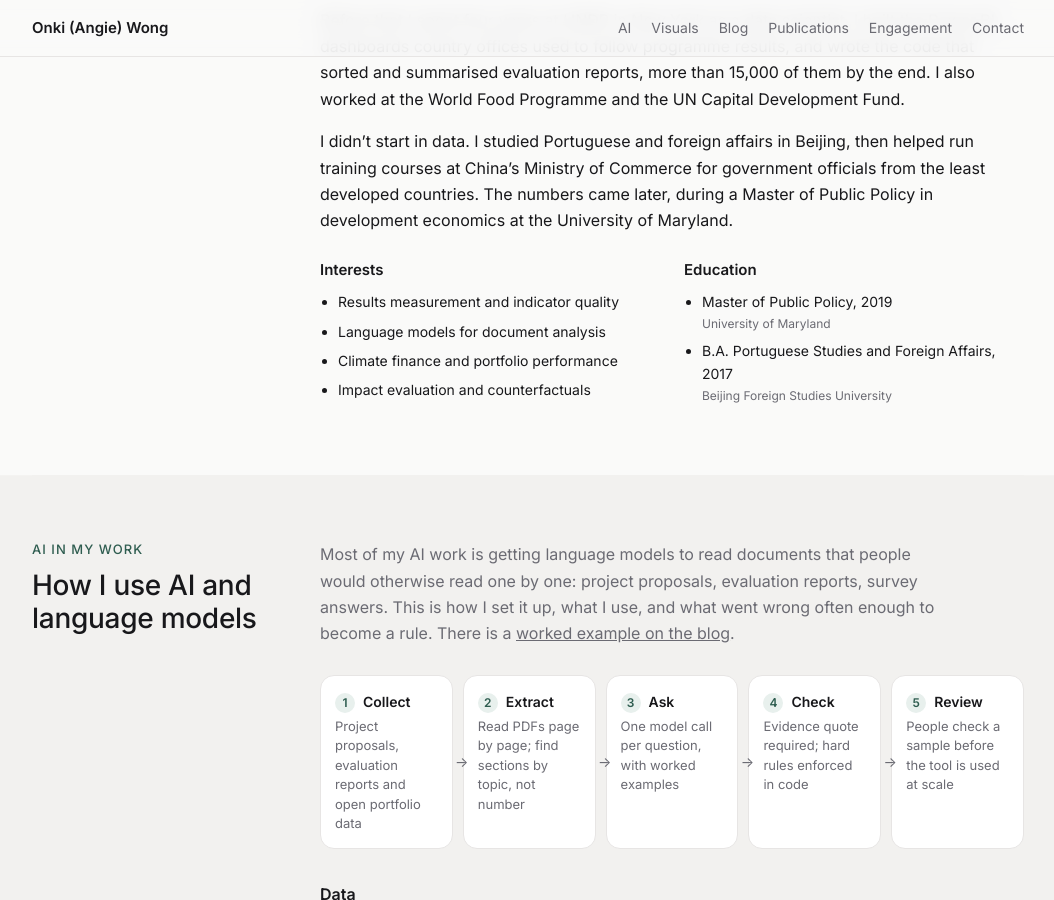
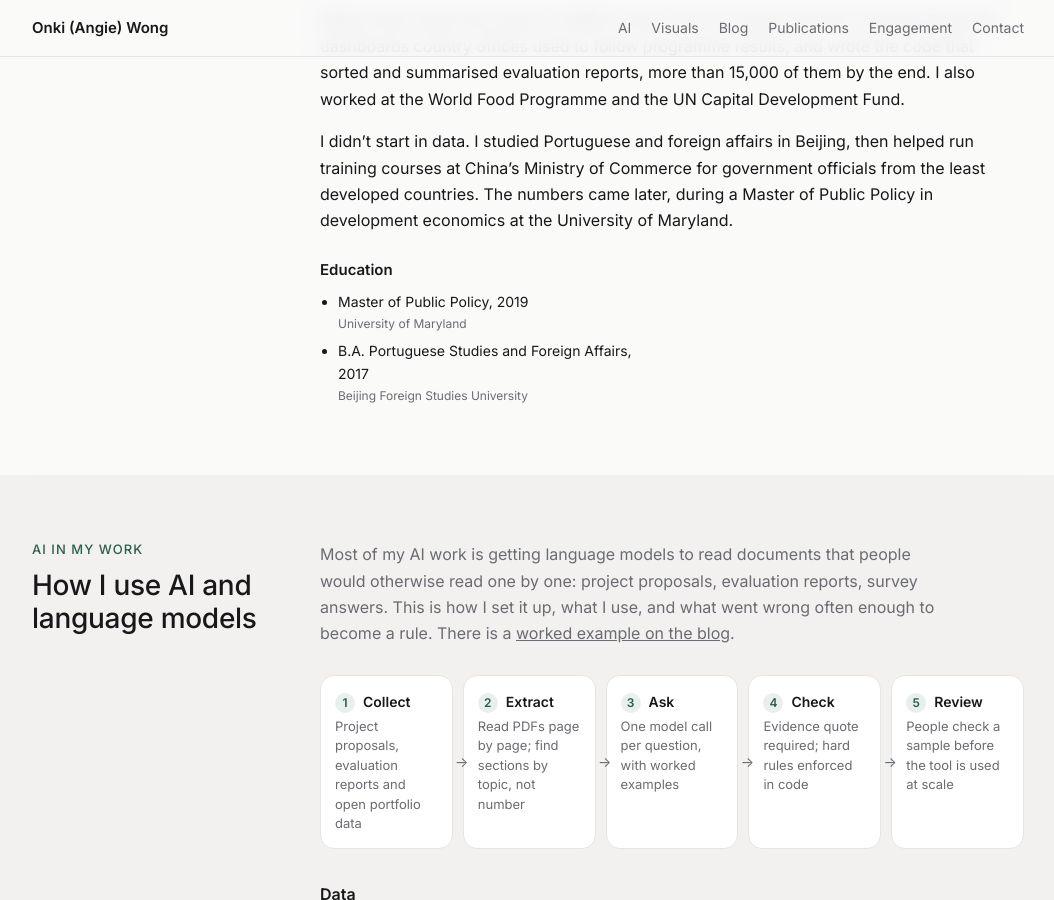
Before and after one commit to owangie/owangie.github.io, a Jekyll site: the page built from _pages/about.md, in a window 1280 px wide and 900 px high, scrolled down 697 px. Shown: the whole window, without its empty margins (112-1166 px from the left). Built offline with Jekyll 4.4.1, drawn with Linux system fonts in a browser that asks for light colours.

Commit message:
Remove Interests list from About

```diff
--- a/_layouts/home.html
+++ b/_layouts/home.html
@@ -207,12 +207,6 @@
     <div class="sbody">
     <div class="prose">{{ content }}</div>
       <div class="facts">
-        <div><h3>Interests</h3><ul>
-          <li>Results measurement and indicator quality</li>
-          <li>Language models for document analysis</li>
-          <li>Climate finance and portfolio performance</li>
-          <li>Impact evaluation and counterfactuals</li>
-        </ul></div>
         <div><h3>Education</h3><ul>
           <li>Master of Public Policy, 2019<small>University of Maryland</small></li>
           <li>B.A. Portuguese Studies and Foreign Affairs, 2017<small>Beijing Foreign Studies University</small></li>
```
